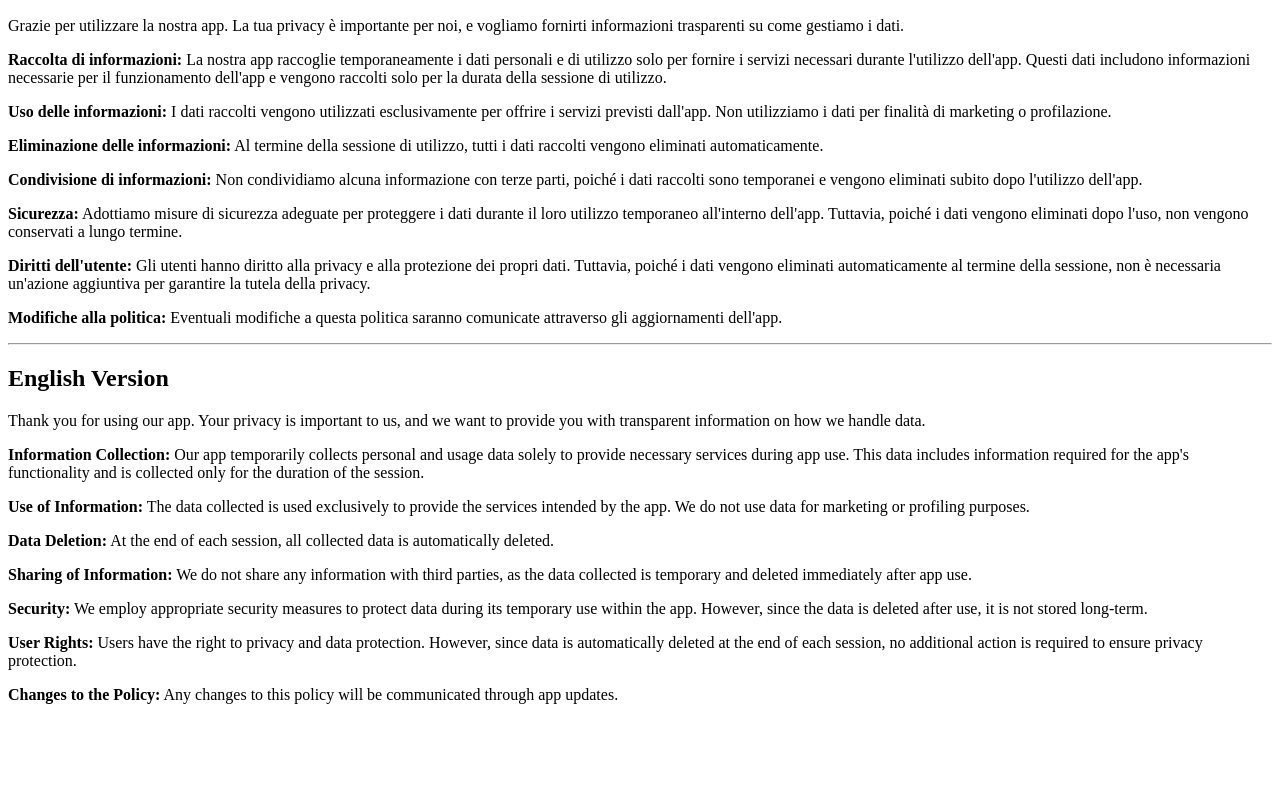
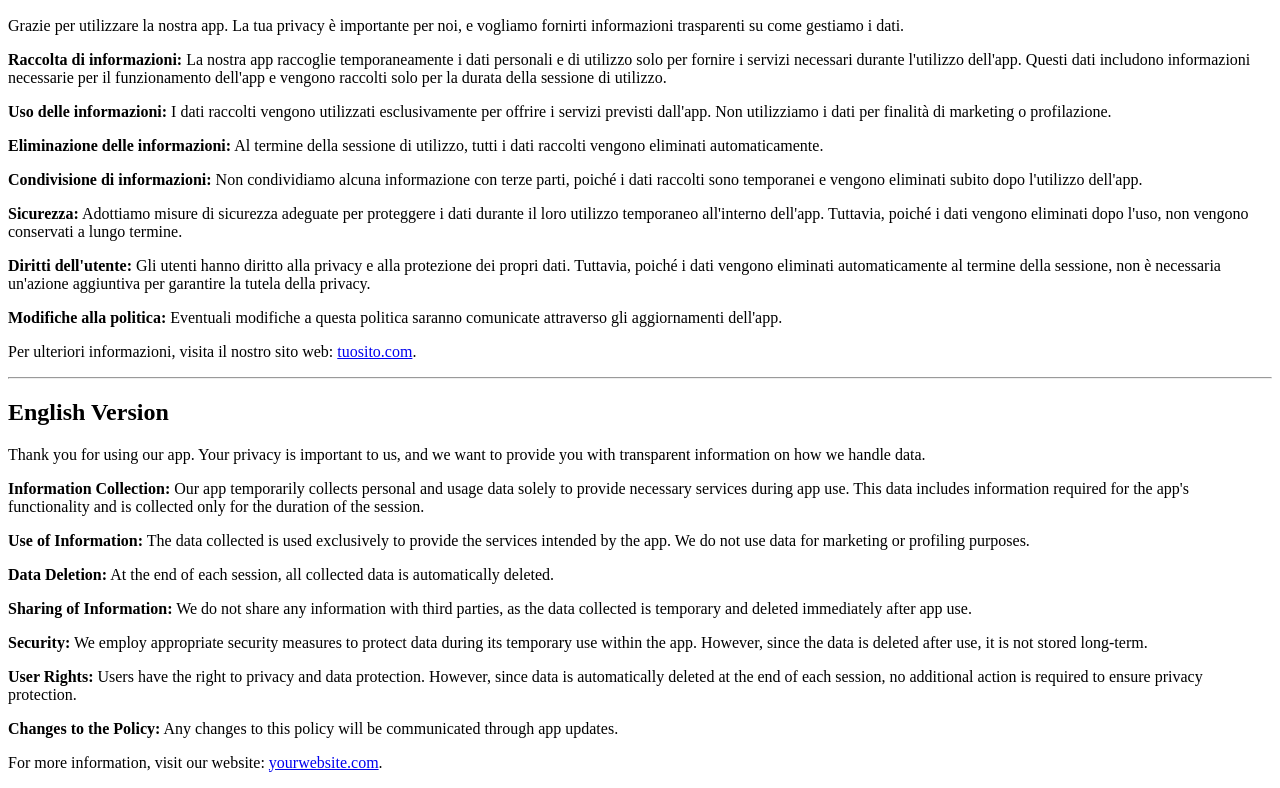
Before and after one commit to sanonone/concierge-policy-privacy, a plain HTML site: page index.html in a window 1280 px wide. Shown: the part 110-898 px from the top of the page. Before the commit the page ends 830 px from the top, so only its background shows below. Drawn offline with Linux system fonts and the light colour scheme.

Commit message:
Update index.html

```diff
--- a/index.html
+++ b/index.html
@@ -20,6 +20,7 @@
     <p><strong>Sicurezza:</strong> Adottiamo misure di sicurezza adeguate per proteggere i dati durante il loro utilizzo temporaneo all'interno dell'app. Tuttavia, poiché i dati vengono eliminati dopo l'uso, non vengono conservati a lungo termine.</p>
     <p><strong>Diritti dell'utente:</strong> Gli utenti hanno diritto alla privacy e alla protezione dei propri dati. Tuttavia, poiché i dati vengono eliminati automaticamente al termine della sessione, non è necessaria un'azione aggiuntiva per garantire la tutela della privacy.</p>
     <p><strong>Modifiche alla politica:</strong> Eventuali modifiche a questa politica saranno comunicate attraverso gli aggiornamenti dell'app.</p>
+    <p>Per ulteriori informazioni, visita il nostro sito web: <a href="https://www.tecnologiaeturismo.org/" target="_blank">tuosito.com</a>.</p>
 
     <hr>
 
@@ -32,6 +33,7 @@
     <p><strong>Security:</strong> We employ appropriate security measures to protect data during its temporary use within the app. However, since the data is deleted after use, it is not stored long-term.</p>
     <p><strong>User Rights:</strong> Users have the right to privacy and data protection. However, since data is automatically deleted at the end of each session, no additional action is required to ensure privacy protection.</p>
     <p><strong>Changes to the Policy:</strong> Any changes to this policy will be communicated through app updates.</p>
+    <p>For more information, visit our website: <a href="https://www.tecnologiaeturismo.org/" target="_blank">yourwebsite.com</a>.</p>
 
 </body>
 
```
